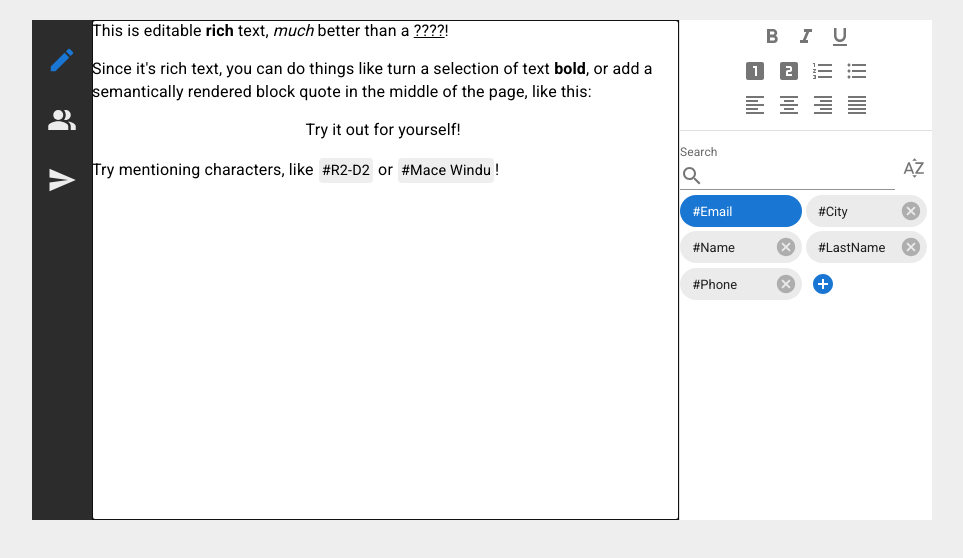
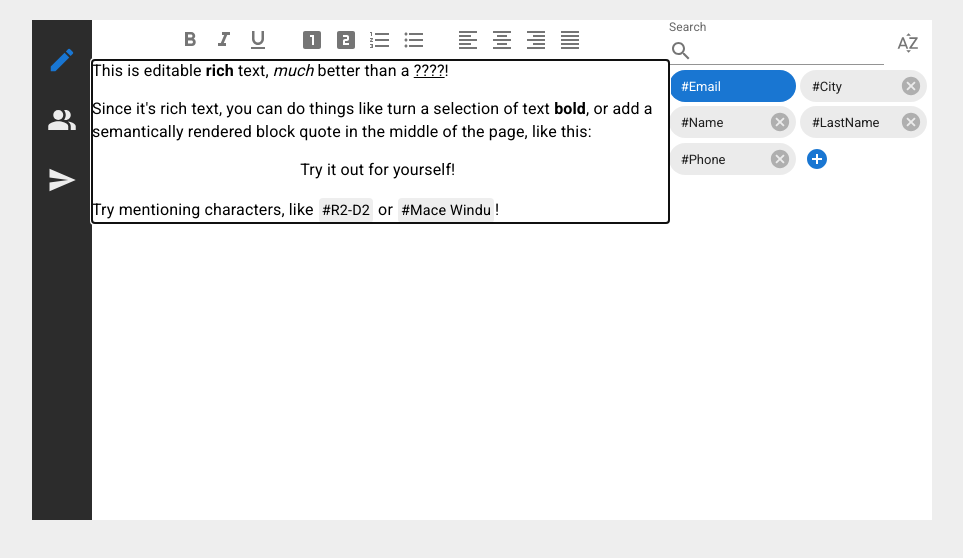
Before and after one commit to KonovalovNikolai/EmailTemplaitor, a React (Create React App) app: page / in a window 1280 px wide. Shown: the top 558 px of the page, without its empty margins (158-1121 px from the left). Built offline with nearby package versions, Linux system fonts and the light colour scheme.

Commit message:
Панель инструментов

```diff
--- a/src/components/CustomSlateEditor/components/Toolbar/Toolbar.tsx
+++ b/src/components/CustomSlateEditor/components/Toolbar/Toolbar.tsx
@@ -16,10 +16,13 @@ import FormatAlignRightIcon from '@mui/icons-material/FormatAlignRight';
 import FormatAlignJustifyIcon from '@mui/icons-material/FormatAlignJustify';
 import { styled } from "@mui/material";
 
-const SlateToolbarContainer = styled("div")({
-    textAlign: "center",
+const SlateToolbarContainer = styled("div", {name: "SlateToolbarContainer"})({
+    display: "flex",
+    height: "40px",
+    flexDirection: "row",
     justifyContent: "center",
-
+    alignItems: "center",
+    gap: "20px"
 });
 
 export const SlateToolBar = memo(() => {
--- a/src/components/CustomTabs.tsx
+++ b/src/components/CustomTabs.tsx
@@ -1,4 +1,3 @@
-import { IconButton, styled } from "@mui/material";
 import { memo, useCallback } from "react";
 import { TabIconButton } from "./StyledComponents";
 
@@ -20,8 +19,8 @@ export const TabButton = memo(({ index, value, icon, onChange }: TabButtonProps)
 
     return (
         <TabIconButton
-            disableRipple={true}
-            disableTouchRipple={true}
+            // disableRipple={true}
+            // disableTouchRipple={true}
             size="large"
             current={isCurrent}
             onClick={handleClick}
--- a/src/components/Editor/components/CustomEditor.tsx
+++ b/src/components/Editor/components/CustomEditor.tsx
@@ -89,16 +89,10 @@ export const CustomEditor = memo(({ value, fieldList, onDocumentChange, onFieldL
 
     return (
         <EditorContainer>
-            <Slate
-                editor={editor}
-                value={value}
-                onChange={handleChange}
-            >
-                <EditorContainerEditableArea
-                    sx={{
-                        width: "70%"
-                    }}
-                >
+            <Slate editor={editor} value={value} onChange={handleChange}>
+                {/* Редактор */}
+                <EditorContainerEditableArea>
+                    <SlateToolBar />
                     <CustomSlateEditor
                         editor={editor}
                         autoCompleteList={autoCompleteList}
@@ -106,14 +100,7 @@ export const CustomEditor = memo(({ value, fieldList, onDocumentChange, onFieldL
                         setAutoCompleteData={setAutoCompleteData}
                     />
                 </EditorContainerEditableArea>
-                <Divider orientation='vertical' />
-                <EditorContainerToolbar
-                    sx={{
-                        width: "30%",
-                    }}
-                >
-                    <SlateToolBar/>
-                    <Divider />
+                {/* Список переменных */}
                 <EditableList
                     elementList={fieldList}
                     getLabel={getFieldName}
@@ -122,7 +109,6 @@ export const CustomEditor = memo(({ value, fieldList, onDocumentChange, onFieldL
                     onRename={handleRenameField}
                     onRemove={handleRemoveField}
                 />
-                </EditorContainerToolbar>
             </Slate>
         </EditorContainer >
     );
--- a/src/components/StyledComponents/components/EditorContainer.tsx
+++ b/src/components/StyledComponents/components/EditorContainer.tsx
@@ -4,6 +4,4 @@ import { styled } from "@mui/system";
 export const EditorContainer = styled("div", { name: "EditorContainer" })({
     display: "flex",
     height: "100%",
-
-    boxSizing: "border-box",
 });
--- a/src/components/StyledComponents/components/EditorContainerEditableArea.tsx
+++ b/src/components/StyledComponents/components/EditorContainerEditableArea.tsx
@@ -3,23 +3,23 @@ import { styled } from "@mui/system";
 
 export const EditorContainerEditableArea = styled("div", { name: "EditorContainerEditableArea" })({
     "& .editable-container": {
-        overflowY: "scroll",
-        height: "-webkit-fill-available",
+        // overflowY: "scroll",
+        // height: "-webkit-fill-available",
 
-        "&::-webkit-scrollbar": {
-            width: "10px",
-        },
+        // "&::-webkit-scrollbar": {
+        //     width: "10px",
+        // },
 
-        "&::-webkit-scrollbar-track": {
-            backgroundColor: "#e3e3e3",
-            borderRadius: "100px",
-        },
+        // "&::-webkit-scrollbar-track": {
+        //     backgroundColor: "#e3e3e3",
+        //     borderRadius: "100px",
+        // },
 
-        "&::-webkit-scrollbar-thumb": {
-            borderRadius: "100px",
-            border: "5px solid transparent",
-            backgroundColor: "#1976d2",
-        }
+        // "&::-webkit-scrollbar-thumb": {
+        //     borderRadius: "100px",
+        //     border: "5px solid transparent",
+        //     backgroundColor: "#1976d2",
+        // }
     },
 
     "& .editable": {
```
Lines whose indentation alone changed are shown as unchanged.
